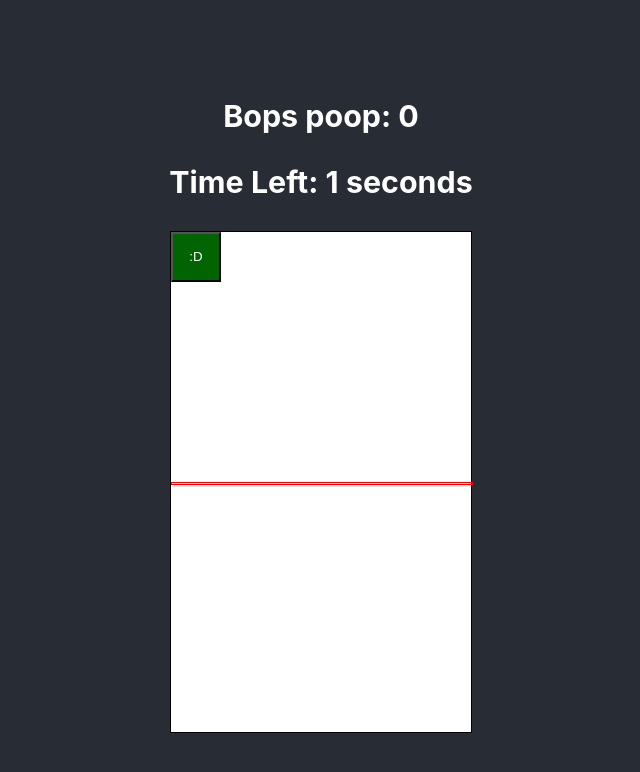
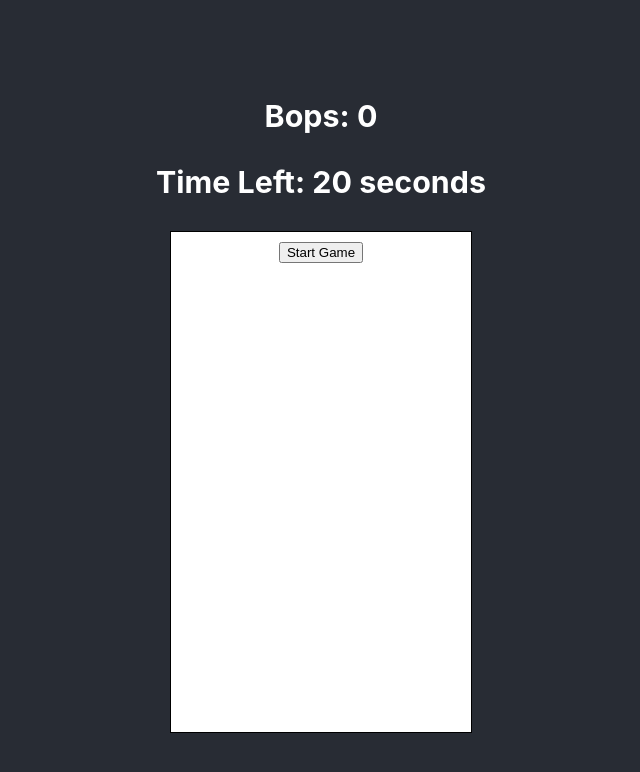
Before and after one commit to bungernt12/dot-bop, a React (Create React App) app: page / in a window 1280 px wide. Shown: the top 772 px of the page, without its empty margins (319-959 px from the left). Built offline with nearby package versions, Linux system fonts and the light colour scheme.

Commit message:
added start game button which triggers clock countdown

```diff
--- a/src/App.css
+++ b/src/App.css
@@ -48,5 +48,5 @@
   color: white;
   width: 50px;
   height: 50px;
-  /* border-radius: 25px; */
+  border-radius: 25px;
 }
--- a/src/App.js
+++ b/src/App.js
@@ -5,12 +5,24 @@ import { useState } from "react";
 
 function App() {
   const [bopCount, setBopCount] = useState(0);
+  const [gameRunning, setGameRunning] = useState(false);
+  const [gameOver, setGameOver] = useState(false);
 
   return (
     <div className="App">
       <header className="App-header">
-        <ScoreBoard bopCount={bopCount} />
-        <PlayingField setBopCount={setBopCount} />
+        <ScoreBoard
+          bopCount={bopCount}
+          gameRunning={gameRunning}
+          setGameRunning={setGameRunning}
+          gameOver={gameOver}
+          setGameOver={setGameOver}
+        />
+        <PlayingField
+          setBopCount={setBopCount}
+          gameRunning={gameRunning}
+          setGameRunning={setGameRunning}
+        />
       </header>
     </div>
   );
--- a/src/Components/PlayingField.js
+++ b/src/Components/PlayingField.js
@@ -12,6 +12,10 @@ const PlayingField = (props) => {
     setDotLocation({ top: newTop, left: newLeft });
     newTop > 225 ? setDotColor("darkcyan") : setDotColor("darkgreen");
     props.setBopCount((prev) => (prev = prev + 1));
+  };
+
+  const toggleGameRunning = () => {
+    props.setGameRunning((prev) => !prev);
   };
 
   //   useEffect(() => {
@@ -30,6 +34,8 @@ const PlayingField = (props) => {
         border: "1px solid black",
       }}
     >
+      {props.gameRunning ? (
+        <div>
           <div
             className="centerLine"
             style={{
@@ -53,6 +59,12 @@ const PlayingField = (props) => {
             :D
           </button>
         </div>
+      ) : (
+        <button className="startButton" onClick={toggleGameRunning}>
+          Start Game
+        </button>
+      )}
+    </div>
   );
 };
 
--- a/src/Components/ScoreBoard.js
+++ b/src/Components/ScoreBoard.js
@@ -1,26 +1,29 @@
 import React, { useState, useEffect } from "react";
 
-const ScoreBoard = (props) => {
-  const [timeLeft, setTimeLeft] = useState(6);
+const ScoreBoard = ({ gameRunning, setGameOver, bopCount }) => {
+  const [timeLeft, setTimeLeft] = useState(20);
 
   useEffect(() => {
     // Only set up the interval if timeLeft is greater than 0
-    if (timeLeft > 0) {
+    if ((timeLeft > 0) & gameRunning) {
       // Set up a timer that runs every 1000 milliseconds (1 second)
       const timerId = setInterval(() => {
         // Decrement the time left by 1 second
         setTimeLeft((prevTimeLeft) => prevTimeLeft - 1);
       }, 1000);
+      if (timeLeft === 0) {
+        setGameOver(true);
+      }
 
       // Clear the interval when the component unmounts or the timeLeft reaches 0
       // This is a cleanup function that React will run on component unmount
       return () => clearInterval(timerId);
     }
-  }, [timeLeft]); // Dependency array, effect runs when timeLeft changes
+  }, [timeLeft, gameRunning, setGameOver]); // Dependency array, effect runs when timeLeft changes
 
   return (
     <div>
-      <h3>Bops poop: {props.bopCount}</h3>
+      <h3>Bops: {bopCount}</h3>
       {/* Display the time left */}
       <h3>Time Left: {timeLeft} seconds</h3>
     </div>
```
Lines whose indentation alone changed are shown as unchanged.
